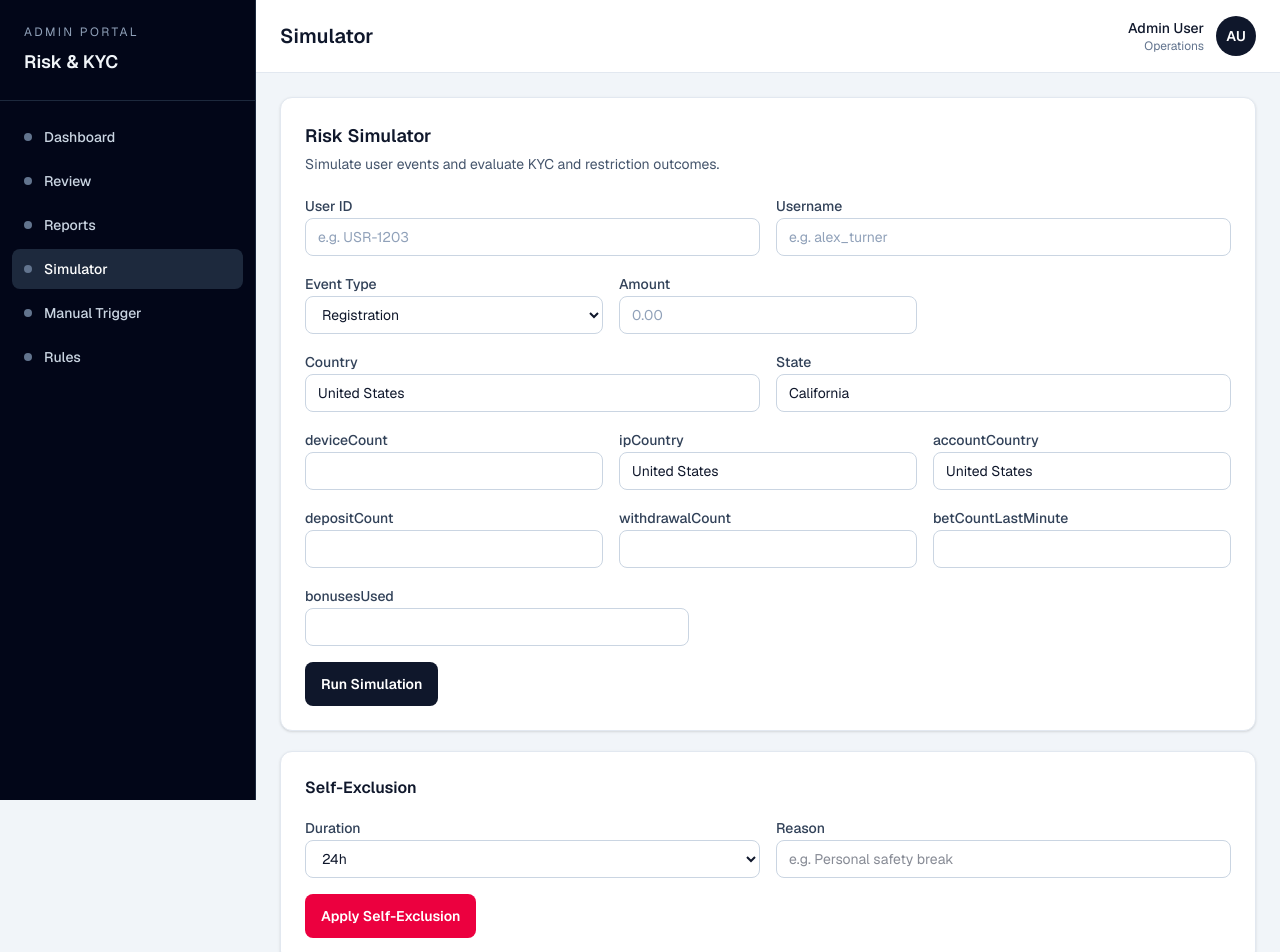
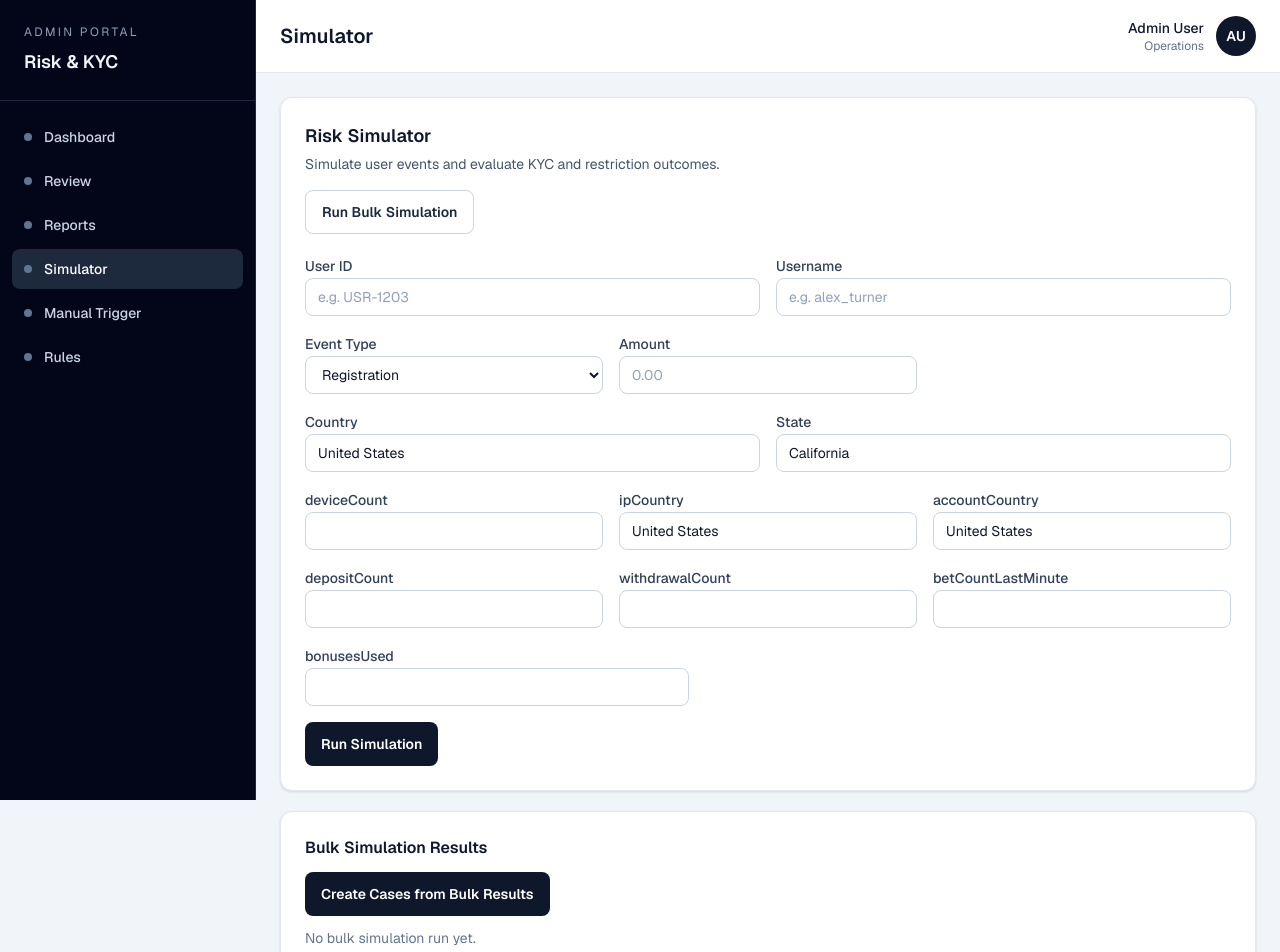
Before and after one commit to ptsportsbookcom-sudo/risk-kyc, a Next.js app: page /simulator in a window 1280 px wide. Shown: the top 952 px of the page. Built offline with nearby package versions, Linux system fonts and the light colour scheme.

Commit message:
fix bulk simulation flow and display auto simulation results

```diff
--- a/app/(admin)/simulator/page.tsx
+++ b/app/(admin)/simulator/page.tsx
@@ -29,6 +29,26 @@ type SimulationResult = {
   selfExclusionStatus: string;
   selfExclusionReason: string;
   selfExclusionUntil: string;
+};
+
+type BulkScenario = {
+  id: string;
+  depositAmount: number;
+  deviceCount: number;
+  ipCountry: string;
+  accountCountry: string;
+};
+
+type BulkSimulationResult = {
+  scenario: BulkScenario;
+  triggeredRules: Array<{ id: string; name: string; priority: number }>;
+  finalDecision: {
+    verification: string | null;
+    kycLevel: "L0" | "L1" | "L2" | "L3";
+    restriction: string | null;
+    flags: string[];
+  };
+  fraudFlags: string[];
 };
 
 const initialResult: SimulationResult = {
@@ -81,6 +101,8 @@ export default function SimulatorPage() {
   const [result, setResult] = useState<SimulationResult>(initialResult);
   const [actionCheckResult, setActionCheckResult] = useState("");
   const [activePlayerId, setActivePlayerId] = useState("");
+  const [bulkResults, setBulkResults] = useState<BulkSimulationResult[]>([]);
+  const [bulkCaseMessage, setBulkCaseMessage] = useState("");
 
   const runSimulation = (event: FormEvent<HTMLFormElement>) => {
     event.preventDefault();
@@ -355,6 +377,120 @@ export default function SimulatorPage() {
     setActionCheckResult("Blocked due to Full Account Block");
   };
 
+  const runBulkSimulation = () => {
+    const scenarios: BulkScenario[] = [
+      {
+        id: "BULK-1",
+        depositAmount: 1500,
+        deviceCount: 1,
+        ipCountry: "US",
+        accountCountry: "US",
+      },
+      {
+        id: "BULK-2",
+        depositAmount: 50,
+        deviceCount: 5,
+        ipCountry: "US",
+        accountCountry: "US",
+      },
+      {
+        id: "BULK-3",
+        depositAmount: 50,
+        deviceCount: 1,
+        ipCountry: "UK",
+        accountCountry: "US",
+      },
+      {
+        id: "BULK-4",
+        depositAmount: 1500,
+        deviceCount: 5,
+        ipCountry: "UK",
+        accountCountry: "US",
+      },
+    ];
+
+    const results = scenarios.map((scenario) => {
+      const engineResult = runRulesEngine({
+        eventType: "Deposit",
+        playerData: {
+          depositAmount: scenario.depositAmount,
+          withdrawalAmount: 0,
+          totalDeposits: scenario.depositAmount,
+          depositCount: 1,
+          withdrawalCount: 0,
+          lastDepositTimestamp: Date.now(),
+          lastBetTimestamp: Date.now(),
+          betCountLastMinute: 0,
+          bonusesUsed: 0,
+          country: scenario.accountCountry,
+          ipCountry: scenario.ipCountry,
+          accountCountry: scenario.accountCountry,
+          deviceCount: scenario.deviceCount,
+          kycLevel: "L0",
+          betAmount: 0,
+          odds: 0,
+          flags: scenario.ipCountry !== scenario.accountCountry ? ["COUNTRY_MISMATCH"] : [],
+        },
+        rules,
+      });
+
+      return {
+        scenario,
+        triggeredRules: engineResult.triggeredRules,
+        finalDecision: {
+          verification: engineResult.finalDecision.verification,
+          kycLevel: engineResult.finalDecision.kycLevel,
+          restriction: engineResult.finalDecision.restriction,
+          flags: engineResult.finalDecision.flags,
+        },
+        fraudFlags: engineResult.detectedFraudSignals,
+      };
+    });
+
+    setBulkResults(results);
+    setBulkCaseMessage("");
+  };
+
+  const createCasesFromBulkResults = () => {
+    const eligible = bulkResults.filter((resultItem) => resultItem.triggeredRules.length > 0);
+    if (eligible.length === 0) {
+      setBulkCaseMessage("No bulk results with triggered rules.");
+      return;
+    }
+
+    let createdCount = 0;
+    eligible.forEach((resultItem) => {
+      const caseId = addCase({
+        userId: resultItem.scenario.id,
+        username: `bulk_player_${resultItem.scenario.id.toLowerCase()}`,
+        verificationRequired: resultItem.finalDecision.verification
+          ? [resultItem.finalDecision.verification as VerificationType]
+          : [],
+        kycLevel: resultItem.finalDecision.kycLevel,
+        restrictions: resultItem.finalDecision.restriction
+          ? [resultItem.finalDecision.restriction as RestrictionType]
+          : [],
+        flags: resultItem.finalDecision.flags,
+        triggeredRules: resultItem.triggeredRules,
+        fraudFlags: resultItem.fraudFlags,
+        source: "simulation",
+      });
+
+      resultItem.triggeredRules.forEach((rule) => {
+        addAuditLog({
+          caseId,
+          userId: resultItem.scenario.id,
+          type: "rule_triggered",
+          description: `Rule triggered: ${rule.name}`,
+          metadata: { ruleId: rule.id, priority: rule.priority, source: "bulk_simulation" },
+        });
+      });
+      createdCount += 1;
+    });
+
+    setBulkCaseMessage(`${createdCount} case(s) created from bulk results.`);
+  };
+
   return (
     <div className="space-y-5">
       <section className="rounded-xl border border-slate-200 bg-white p-4 shadow-sm sm:p-6">
@@ -362,6 +498,15 @@ export default function SimulatorPage() {
         <p className="mt-1 text-sm text-slate-600">
           Simulate user events and evaluate KYC and restriction outcomes.
         </p>
+        <div className="mt-4">
+          <button
+            type="button"
+            onClick={runBulkSimulation}
+            className="min-h-11 w-full rounded-lg border border-slate-300 px-4 py-2 text-sm font-semibold text-slate-800 transition-colors hover:bg-slate-100 sm:w-auto"
+          >
+            Run Bulk Simulation
+          </button>
+        </div>
 
         <form className="mt-5 space-y-4" onSubmit={runSimulation}>
           <div className="grid gap-4 md:grid-cols-2">
@@ -605,6 +750,64 @@ export default function SimulatorPage() {
       </section>
 
       <section className="rounded-xl border border-slate-200 bg-white p-4 shadow-sm sm:p-6">
+        <h4 className="text-base font-semibold text-slate-900">Bulk Simulation Results</h4>
+        <div className="mt-3">
+          <button
+            type="button"
+            onClick={createCasesFromBulkResults}
+            className="min-h-11 w-full rounded-lg bg-slate-900 px-4 py-2 text-sm font-semibold text-white transition-colors hover:bg-slate-800 sm:w-auto"
+          >
+            Create Cases from Bulk Results
+          </button>
+          {bulkCaseMessage ? (
+            <p className="mt-2 text-sm text-slate-700">{bulkCaseMessage}</p>
+          ) : null}
+        </div>
+        {bulkResults.length === 0 ? (
+          <p className="mt-3 text-sm text-slate-500">No bulk simulation run yet.</p>
+        ) : (
+          <div className="mt-4 space-y-3">
+            {bulkResults.map((item) => (
+              <article
+                key={item.scenario.id}
+                className="rounded-lg border border-slate-200 bg-slate-50 p-4"
+              >
+                <p className="text-sm font-semibold text-slate-900">
+                  Scenario {item.scenario.id}: deposit={item.scenario.depositAmount}, deviceCount=
+                  {item.scenario.deviceCount}, ipCountry={item.scenario.ipCountry}, accountCountry=
+                  {item.scenario.accountCountry}
+                </p>
+                <p className="mt-1 text-sm text-slate-700">
+                  Triggered Rules:{" "}
+                  {item.triggeredRules.length > 0
+                    ? item.triggeredRules.map((rule) => rule.name).join(", ")
+                    : "None"}
+                </p>
+                <p className="mt-1 text-sm text-slate-700">
+                  Final Verification: {item.finalDecision.verification ?? "None"}
+                </p>
+                <p className="mt-1 text-sm text-slate-700">
+                  Final Restriction: {item.finalDecision.restriction ?? "None"}
+                </p>
+                <p className="mt-1 text-sm text-slate-700">
+                  Flags:{" "}
+                  {item.finalDecision.flags.length > 0
+                    ? item.finalDecision.flags.join(", ")
+                    : "None"}
+                </p>
+                <p className="mt-1 text-sm text-slate-700">
+                  Fraud Flags: {item.fraudFlags.length > 0 ? item.fraudFlags.join(", ") : "None"}
+                </p>
+                <p className="mt-1 text-sm text-slate-700">
+                  Final KYC Level: {item.finalDecision.kycLevel}
+                </p>
+              </article>
+            ))}
+          </div>
+        )}
+      </section>
+
+      <section className="rounded-xl border border-slate-200 bg-white p-4 shadow-sm sm:p-6">
         <h4 className="text-base font-semibold text-slate-900">Self-Exclusion</h4>
         <div className="mt-4 grid gap-4 md:grid-cols-2">
           <div className="space-y-1">
```
